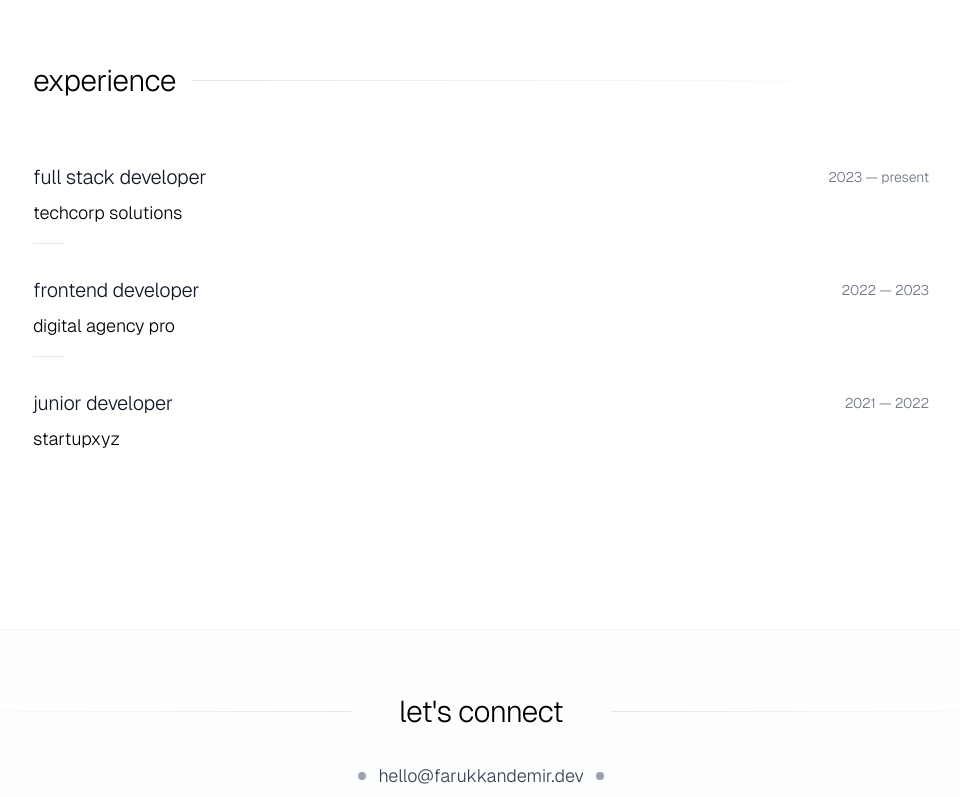
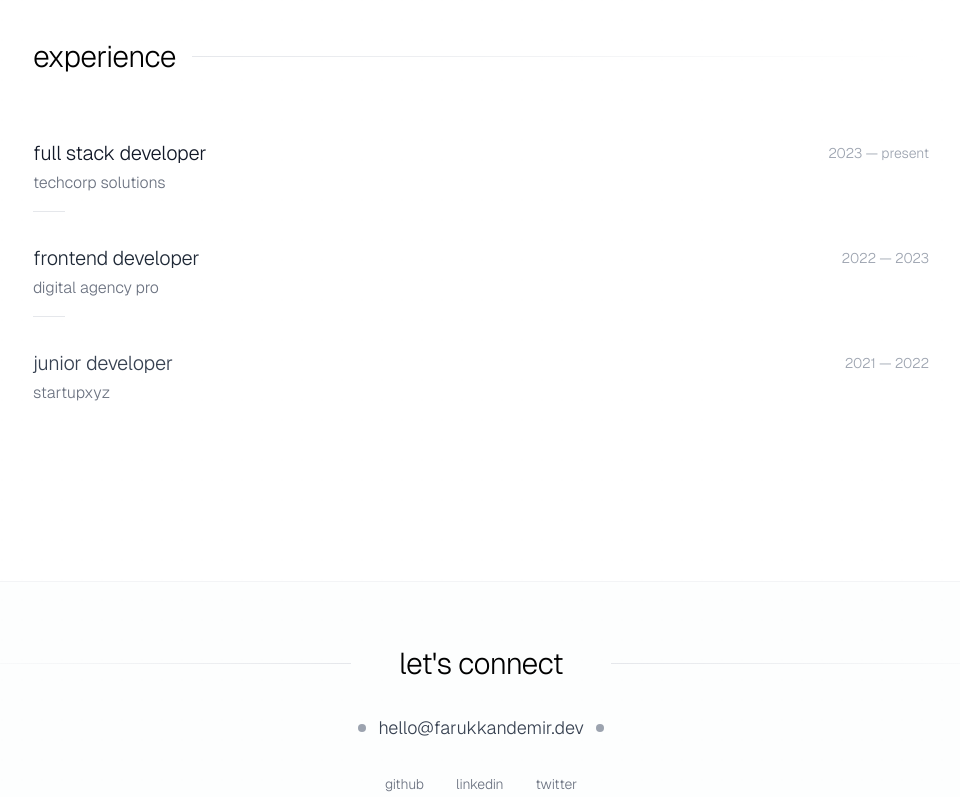
Before and after one commit to farukkandemir/portfolio-website, a Next.js app: page / in a window 1280 px wide. Shown: the part 881-1678 px from the top of the page, without its empty margins (159-1119 px from the left). Built offline with nearby package versions, Linux system fonts and the light colour scheme.

Commit message:
adjusted typography and spacing in experience section on homepage for better readability and visual consistency

```diff
--- a/app/page.tsx
+++ b/app/page.tsx
@@ -143,7 +143,7 @@ export default function Home() {
               <div className="w-8 h-px bg-gray-300"></div>
             </div>
 
-            <h2 className="text-5xl md:text-6xl lg:text-7xl font-light leading-tight mb-6 tracking-tight">
+            <h2 className="text-4xl md:text-5xl lg:text-6xl font-light leading-tight mb-6 tracking-tight">
               software engineer
               <br />
               problem solver & builder
@@ -217,45 +217,45 @@ export default function Home() {
 
             <div className="space-y-8">
               <div>
-                <div className="flex items-center justify-between mb-2">
+                <div className="flex items-center justify-between mb-1">
                   <h4 className="text-xl font-light text-gray-900">
                     Full Stack Developer
                   </h4>
-                  <span className="text-sm text-gray-500 font-light">
+                  <span className="text-sm text-gray-400 font-light">
                     2023 — Present
                   </span>
                 </div>
-                <p className="text-lg font-light text-black">
+                <p className="text-base font-light text-gray-500 mb-4">
                   TechCorp Solutions
                 </p>
-                <div className="w-8 h-px bg-gray-200 mt-4"></div>
+                <div className="w-8 h-px bg-gray-200"></div>
               </div>
 
               <div>
-                <div className="flex items-center justify-between mb-2">
-                  <h4 className="text-xl font-light text-gray-900">
+                <div className="flex items-center justify-between mb-1">
+                  <h4 className="text-xl font-light text-gray-800">
                     Frontend Developer
                   </h4>
-                  <span className="text-sm text-gray-500 font-light">
+                  <span className="text-sm text-gray-400 font-light">
                     2022 — 2023
                   </span>
                 </div>
-                <p className="text-lg font-light text-black">
+                <p className="text-base font-light text-gray-500 mb-4">
                   Digital Agency Pro
                 </p>
-                <div className="w-8 h-px bg-gray-200 mt-4"></div>
+                <div className="w-8 h-px bg-gray-200"></div>
               </div>
 
               <div>
-                <div className="flex items-center justify-between mb-2">
-                  <h4 className="text-xl font-light text-gray-900">
+                <div className="flex items-center justify-between mb-1">
+                  <h4 className="text-xl font-light text-gray-700">
                     Junior Developer
                   </h4>
-                  <span className="text-sm text-gray-500 font-light">
+                  <span className="text-sm text-gray-400 font-light">
                     2021 — 2022
                   </span>
                 </div>
-                <p className="text-lg font-light text-black">StartupXYZ</p>
+                <p className="text-base font-light text-gray-500">StartupXYZ</p>
               </div>
             </div>
           </div>
```
